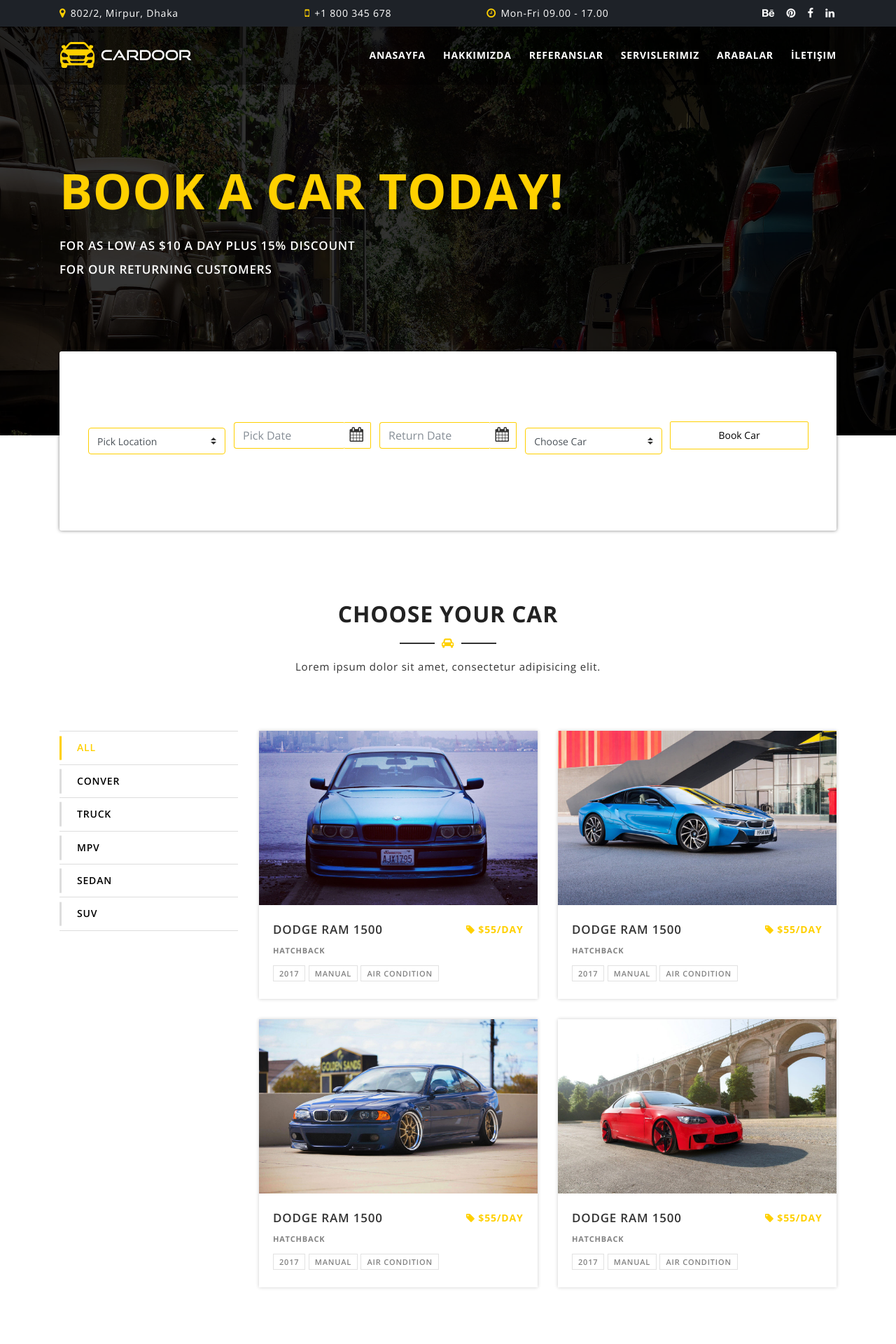
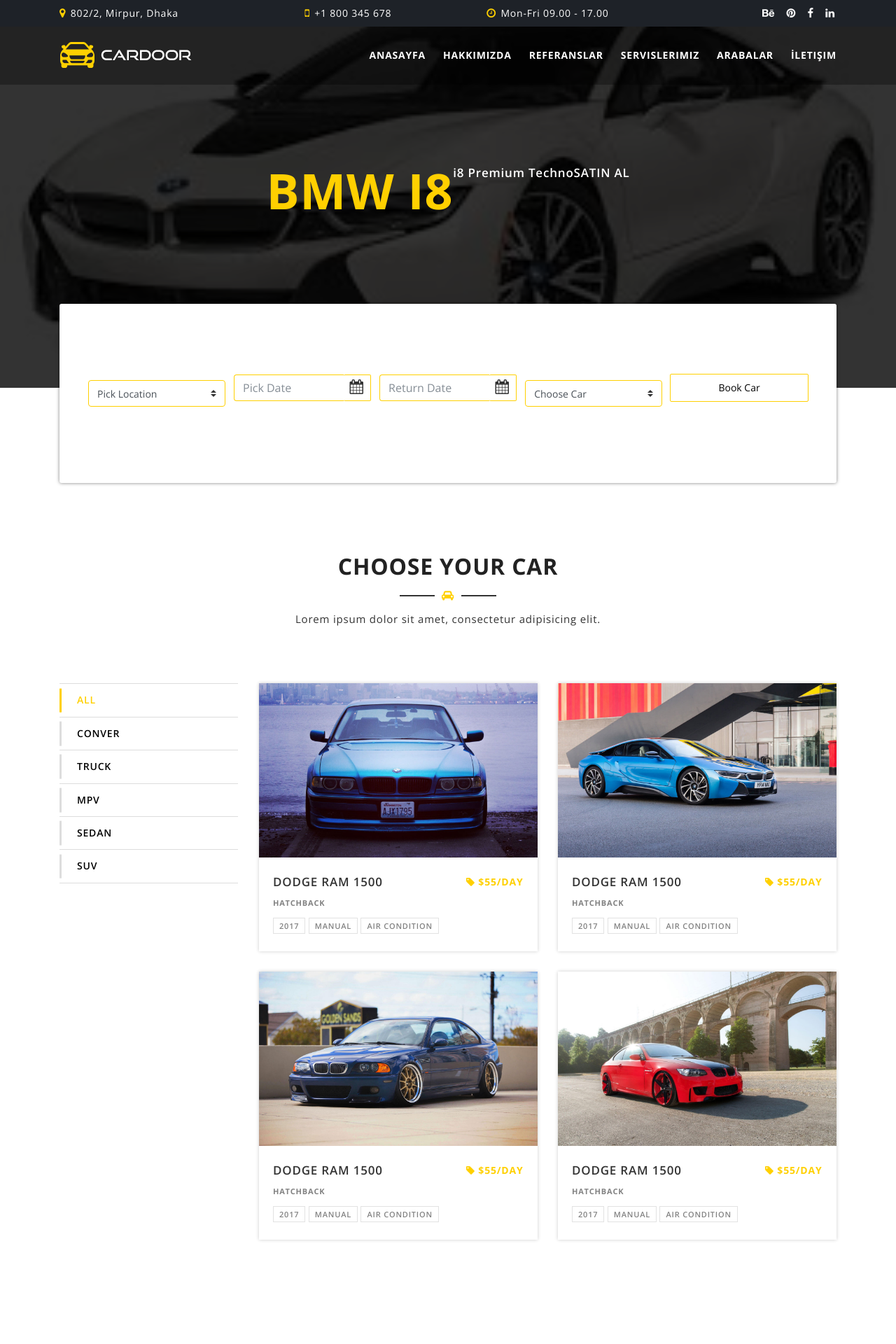
Before and after one commit to merveyyildiz/Django-RentACar, a Django app: page / in a window 1280 px wide. Shown: the top 1920 px of the page at 70% size. Run offline with Django 3.2, Linux system fonts and the light colour scheme; data comes from the database, SQL or seed files in the repository; both versions use the stored data as it was after the commit; some libraries are stand-ins or nearby versions.

Commit message:
slider düzenlendi

```diff
--- a/home/static/css/style.css
+++ b/home/static/css/style.css
@@ -1472,6 +1472,9 @@
 }
 
 .slideshowcontent {
+	display: flex;
+	justify-content: center;
+	flex-direction: row;
 	color: #fff;
 	font-weight: 600;
 	line-height: 2;
@@ -1482,7 +1485,9 @@
 	color: #ffd000;
 	margin-bottom: 20px;
 }
-
+.slideshowcontent a:hover {
+	color: #ffd000;
+}
 #slideslow-bg div.book-ur-car,
 #slideslow-bg div.book-ur-car * {
 	height: auto;
--- a/home/templates/slider.html
+++ b/home/templates/slider.html
@@ -1,49 +1,19 @@
     <section id="home-slider-area">
          {% load static %}
-             <div style="background-image: url('../static/img/slider-img/slider-img-1.jpg');">
-        <div class="home-slider-item slider-bg-1 overlay">
-
+         {% for rs in sliderdata %}
+        <div class="home-slider-item slider-bg-1 overlay" style="background-image: url('{{ rs.image.url }}')">
             <div class="container">
                 <div class="row">
                     <div class="col-lg-12">
                         <div class="slideshowcontent">
-                            <h1>BOOK A CAR TODAY!</h1>
-                            <p>FOR AS LOW AS $10 A DAY PLUS 15% DISCOUNT <br> FOR OUR RETURNING CUSTOMERS</p>
-                        </div>
-                    </div>
-                </div>
-            </div>
-            </div>
-        </div>
-     <div style="background-image: url('../static/img/slider-img/slider-img-2.jpg');">
-        <div class="home-slider-item slider-bg-2 overlay">
-
-            <div class="container">
-                <div class="row">
-                    <div class="col-lg-12">
-                        <div class="slideshowcontent">
-                            <h1>SAVE YOUR MONEY</h1>
-                            <p>FOR AS LOW AS $10 A DAY PLUS 15% DISCOUNT <br> FOR OUR RETURNING CUSTOMERS</p>
-                        </div>
-                    </div>
-                </div>
-            </div>
-     </div>
-     </div>
-
-    <div style="background-image: url('../static/img/slider-img/slider-img-3.jpg');">
-        <div class="home-slider-item slider-bg-3 overlay">
-       <div class="container">
-                <div class="row">
-                    <div class="col-lg-12">
-                        <div class="slideshowcontent">
-                            <h1>ENJOY YOUR JOURNEY</h1>
-                            <p>FOR AS LOW AS $10 A DAY PLUS 15% DISCOUNT <br> FOR OUR RETURNING CUSTOMERS</p>
+                            <h1>{{rs.title}}</h1>
+                            <p style="color:white">{{ rs.description }}</p>
+                            <p>
+                            <a href="/product/{{ rs.id }}/{{ rs.slug }}" style="color:white;">SATIN AL</a></p>
                         </div>
                     </div>
                 </div>
             </div>
         </div>
-     </div>
-     </div>
+        {%  endfor %}
     </section>
--- a/home/views.py
+++ b/home/views.py
@@ -4,11 +4,12 @@
 
 # Create your views here.
 from home.models import Setting, ContactFormu, ContactFormMessage
-
+from product.models import Car
 
 def index(request): #home daki urls.py den çağrılıyor
     setting = Setting.objects.get(pk=1)
-    context = {'setting': setting, 'page': 'home'} #içeriğe yükleyeceğimiz veriler
+    sliderdata = Car.objects.all()[:4]# ilk dört veriyi al
+    context = {'setting': setting, 'page': 'home', 'sliderdata': sliderdata} #içeriğe yükleyeceğimiz veriler
     return render(request, 'index.html', context)
 
 
--- a/product/models.py
+++ b/product/models.py
@@ -36,11 +36,12 @@
     )
     category = models.ForeignKey(Category, on_delete=models.CASCADE)  # category ile ilişkisi var
     title = models.CharField(max_length=150)
-    keywords = models.CharField(max_length=255)
-    description = models.CharField(max_length=255)
+    keywords = models.CharField(blank=True, max_length=255)
+    description = models.CharField(blank=True, max_length=255)
     image = models.ImageField(blank=True, upload_to='images/')  # images klasörüne kaydet
     price = models.FloatField()
     amount = models.IntegerField()
+    slug = models.SlugField(blank=True, max_length=150)
     detail = RichTextUploadingField()
     status = models.CharField(max_length=10, choices=STATUS)
     create_at = models.DateTimeField(auto_now_add=True)
```
Also changed, not shown: db.sqlite3, home/migrations/0003_auto_20200406_2119.py (added), product/migrations/0005_auto_20200406_2119.py (added).
